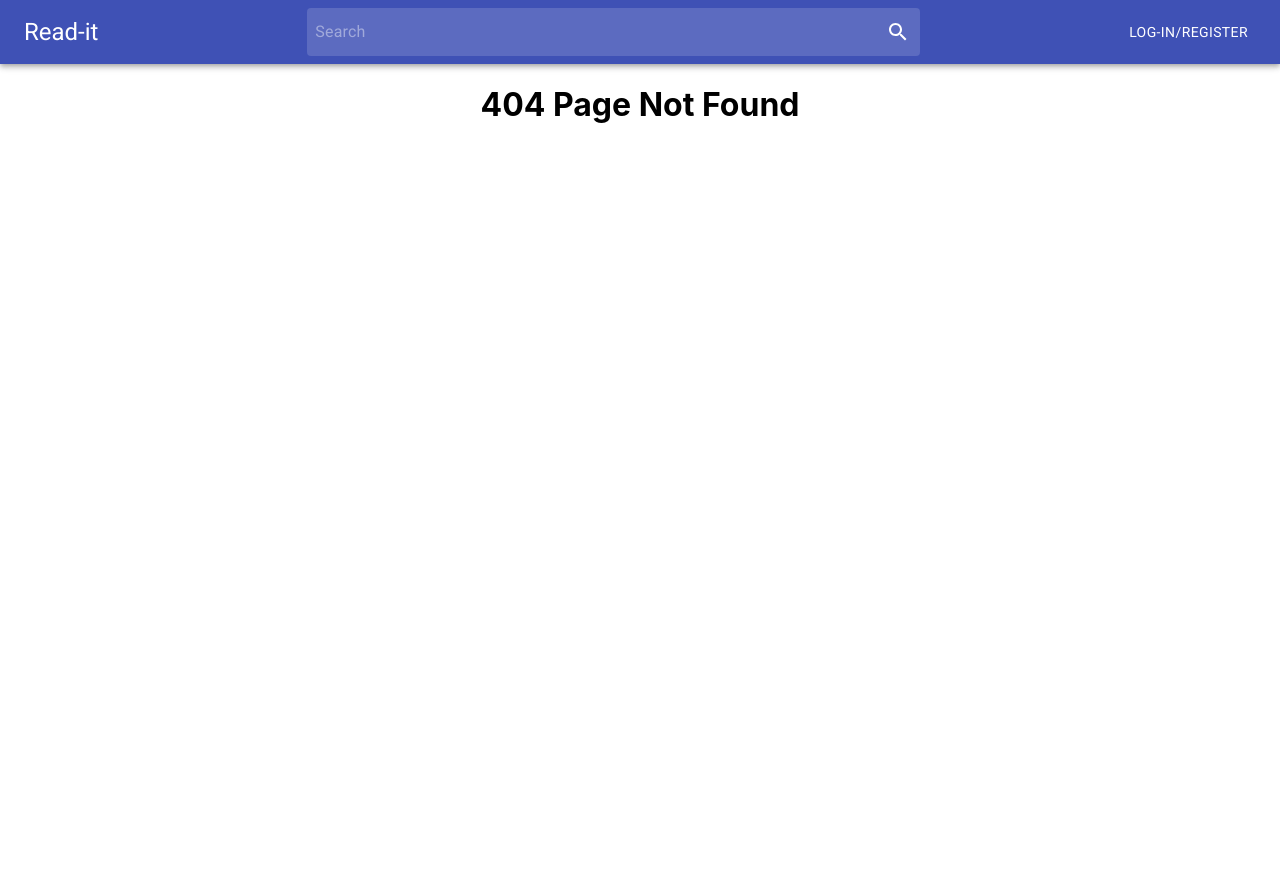
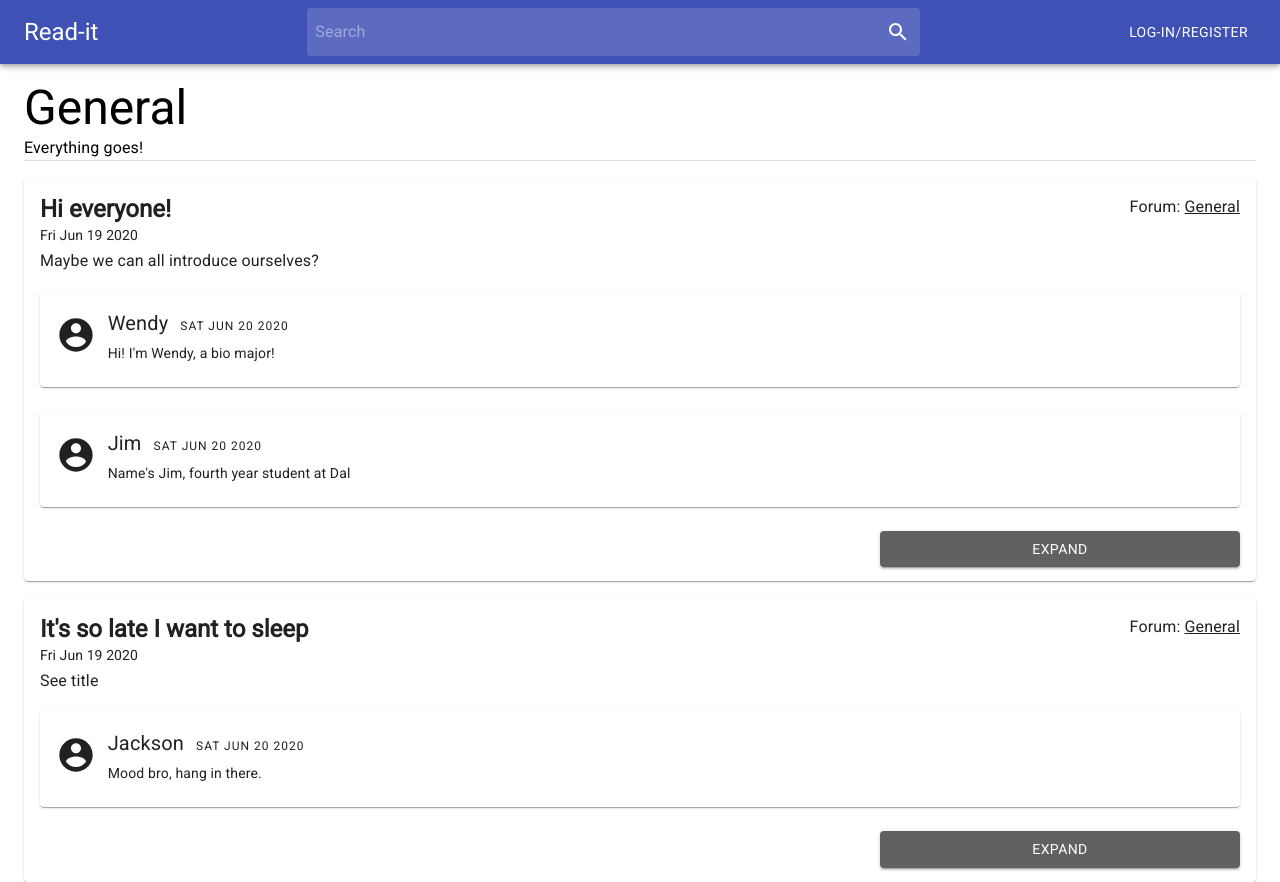
Before and after one commit to Sarthakrakhra/4177Group15Project, a React (Create React App) app: page /forums/1 in a window 1280 px wide. Before the commit this address led to /not-found. Before the commit the page ends 800 px from the top, so only its background shows below. Built offline with nearby package versions, Linux system fonts and the light colour scheme.

Commit message:
Added forums page and linked all other pages to it

```diff
--- a/src/App.js
+++ b/src/App.js
@@ -13,6 +13,8 @@ import LoginRegistration from "./Pages/LoginRegistration";
 import Navigation from "./Components/Navigation";
 import NotFound from "./Pages/NotFound";
 import ExpandedThread from "./Components/ExpandedThread";
+import Forums from "./Pages/Forums";
+import ExpandedForum from "./Components/ExpandedForum";
 
 function App() {
   return (
@@ -28,6 +30,8 @@ function App() {
               component={ExpandedThread}
             />
             <Route path="/thread" component={Thread}></Route>
+            <Route exact path={`/forums/:forumId`} component={ExpandedForum} />
+            <Route path="/forums" component={Forums}></Route>
             <Route path="/loginRegister" component={LoginRegistration}></Route>
             <Route path="/search" component={Search}></Route>
             <Route path="/not-found" component={NotFound}></Route>
--- a/src/Components/CardComment.js
+++ b/src/Components/CardComment.js
@@ -43,7 +43,7 @@ const CardComment = (props) => {
 
   useEffect(() => {
     setUser(_.find(users, (u) => u.userid == props.userId));
-  });
+  }, [props.userId]);
   const datePosted = props.postDate.toDateString();
   return (
     <Card className={classes.commentCard}>
--- /dev/null
+++ b/src/Components/ExpandedForum.js
@@ -0,0 +1,48 @@
+import React, { useState, useEffect } from "react";
+import { Container, makeStyles, Typography, Divider } from "@material-ui/core";
+import { forums, threads as threadData } from "./../frontenddata";
+import _ from "lodash";
+import ThreadCard from "./ThreadCard";
+
+const useStyles = makeStyles(() => ({
+  root: {
+    marginTop: "1em",
+  },
+}));
+const ExpandedForum = ({ match, history }) => {
+  const classes = useStyles();
+  const forumId = match.params.forumId;
+  const [forum, setForum] = useState({});
+  const [threads, setThreads] = useState([]);
+
+  useEffect(() => {
+    setForum(_.find(forums, (f) => f.forumid == forumId));
+  }, [forumId]);
+
+  useEffect(() => {
+    setThreads(_.filter(threadData, (t) => t.forumid === forum.forumid));
+  }, [forum]);
+
+  return (
+    <Container maxWidth="lg" className={classes.root}>
+      <Typography variant="h3" align="left">
+        {forum.forumname}
+      </Typography>
+      <Typography align="left">{forum.forumdescription}</Typography>
+      <Divider />
+      {threads.map((thread, key) => (
+        <ThreadCard
+          threadId={thread.threadid}
+          forumId={thread.forumid}
+          title={thread.threadtitle}
+          text={thread.threadtext}
+          postDate={thread.postdate}
+          userId={thread.userid}
+          key={key}
+        />
+      ))}
+    </Container>
+  );
+};
+
+export default ExpandedForum;
--- a/src/Components/Navigation.js
+++ b/src/Components/Navigation.js
@@ -150,7 +150,7 @@ const Navigation = (props) => {
                 <LibraryBooksIcon />
               </ListItemIcon>
               <ListItemText>
-                <Link to="/forum" className={classes.menuLink}>
+                <Link to="/forums" className={classes.menuLink}>
                   Forums
                 </Link>
               </ListItemText>
--- a/src/Components/ThreadCard.js
+++ b/src/Components/ThreadCard.js
@@ -8,7 +8,7 @@ import cardData from "../CardData";
 import CardComment from "./CardComment";
 import Button from "@material-ui/core/Button";
 import { Link } from "react-router-dom";
-import { comments } from "./../frontenddata";
+import { forums, comments } from "./../frontenddata";
 import _ from "lodash";
 
 const useStyles = makeStyles({
@@ -20,6 +20,13 @@ const useStyles = makeStyles({
   },
   subtitle: {
     marginBottom: "1em",
+  },
+  cardTitle: {
+    display: "flex",
+    justifyContent: "space-between",
+    "& a": {
+      color: "inherit",
+    },
   },
 });
 const ExpandButton = withStyles((theme) => ({
@@ -41,17 +48,29 @@ const ThreadCard = (props) => {
   const classes = useStyles();
   const date = new Date(props.postDate);
   const [userComments, setUserComments] = useState([]);
+  const [forumName, setForumName] = useState("");
+
   useEffect(() => {
     setUserComments(_.filter(comments, (c) => c.threadid === props.threadId));
+  }, []);
+
+  useEffect(() => {
+    const tempForum = _.find(forums, (f) => f.forumid === props.forumId);
+    setForumName(tempForum.forumname);
   }, []);
 
   return (
     <div>
       <Card className={classes.root}>
         <CardContent>
-          <Typography className={classes.title} variant="h5" align="left">
-            {props.title}
-          </Typography>
+          <div className={classes.cardTitle}>
+            <Typography className={classes.title} variant="h5" align="left">
+              {props.title}
+            </Typography>
+            <Typography variant="subtitle1" align="right">
+              Forum: <Link to={`/forums/${props.forumId}`}>{forumName}</Link>
+            </Typography>
+          </div>
           <Typography variant="subtitle2" align="left">
             {date.toDateString()}
           </Typography>
--- /dev/null
+++ b/src/Pages/Forums.js
@@ -0,0 +1,55 @@
+import React from "react";
+import { Container, Typography, Grid, Divider } from "@material-ui/core";
+import { forums } from "./../frontenddata";
+import { makeStyles } from "@material-ui/core/styles";
+import { Link } from "react-router-dom";
+
+const useStyles = makeStyles(() => ({
+  root: {
+    marginTop: "1em",
+  },
+  pageTitle: {
+    fontWeight: "lighter",
+  },
+  gridItem: {
+    marginTop: "2%",
+    "& a": {
+      color: "inherit",
+    },
+  },
+}));
+const Forums = () => {
+  const classes = useStyles();
+
+  return (
+    <div>
+      <Container maxWidth="lg" className={classes.root}>
+        <Typography variant="h3" align="left" className={classes.pageTitle}>
+          Forums
+        </Typography>
+        <Divider />
+        <Grid container>
+          {forums.map((f) => {
+            return (
+              <Grid
+                className={classes.gridItem}
+                key={f.forumid}
+                item
+                xs={12}
+                sm={6}
+                md={3}
+                lg
+              >
+                <Typography variant="h5">
+                  <Link to={`/forums/${f.forumid}`}>{f.forumname}</Link>
+                </Typography>
+              </Grid>
+            );
+          })}
+        </Grid>
+      </Container>
+    </div>
+  );
+};
+
+export default Forums;
--- a/src/Pages/Home.js
+++ b/src/Pages/Home.js
@@ -22,7 +22,6 @@ const useStyles = makeStyles({
 
 const Home = () => {
   const classes = useStyles();
-  console.log(threads);
   return (
     <div>
       <Container maxWidth="lg" className={classes.root}>
@@ -30,6 +29,7 @@ const Home = () => {
           {threads.map((thread, key) => (
             <ThreadCard
               threadId={thread.threadid}
+              forumId={thread.forumid}
               title={thread.threadtitle}
               text={thread.threadtext}
               postDate={thread.postdate}
--- a/src/Pages/Search.js
+++ b/src/Pages/Search.js
@@ -49,6 +49,7 @@ const Search = (props) => {
           {threads.map((thread, key) => (
             <ThreadCard
               threadId={thread.threadid}
+              forumId={thread.forumid}
               title={thread.threadtitle}
               text={thread.threadtext}
               postDate={thread.postdate}
--- a/src/Pages/Thread.js
+++ b/src/Pages/Thread.js
@@ -11,7 +11,6 @@ const useStyles = makeStyles((theme) => ({
 
 const Thread = (props) => {
   const classes = useStyles();
-  const forums = [1, 2, 3, 4, 5];
   return (
     <div>
       <Container maxWidth="md" className={classes.root}>
@@ -21,7 +20,8 @@ const Thread = (props) => {
         <Container maxWidth="md">
           {threads.map((thread, key) => (
             <ThreadCard
-              forumId={thread.threadid}
+              threadId={thread.threadid}
+              forumId={thread.forumid}
               title={thread.threadtitle}
               text={thread.threadtext}
               postDate={thread.postdate}
```
